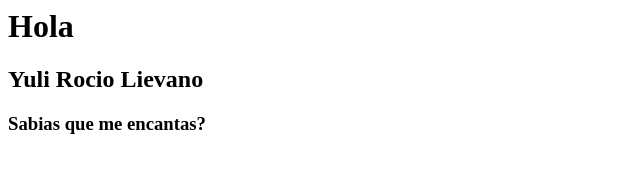
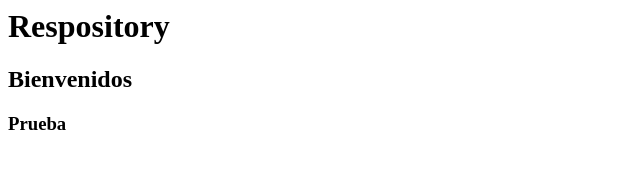
Before and after one commit to oarc1986/Index, a plain HTML site: page Index.html in a window 1280 px wide. Shown: the whole page, without its empty margins (0-640 px from the left). Drawn offline with Linux system fonts and the light colour scheme.

Commit message:
Revert "V2"
This reverts commit ed6bfff8dda7940da0dd425a382d17520df4b480.

```diff
--- a/Index.html
+++ b/Index.html
@@ -1,5 +1,5 @@
 <html>
-<h1>Hola<h1/>
-<h2>Yuli Rocio Lievano<h2/>
-<h3>Sabias que me encantas?<h3/>
+<h1>Respository<h1/>
+<h2>Bienvenidos<h2/>
+<h3>Prueba<h3/>
 <html/>
```
